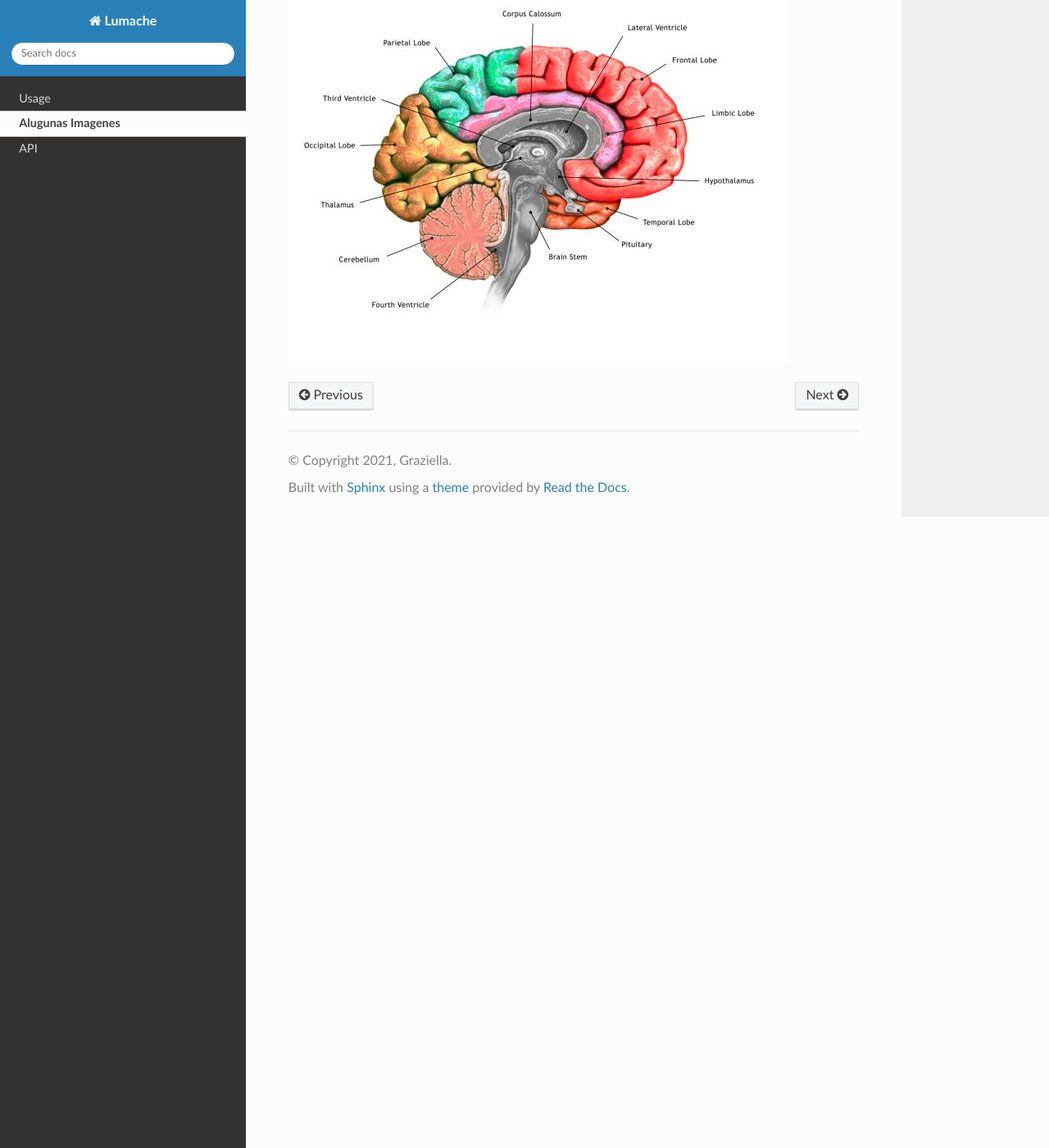
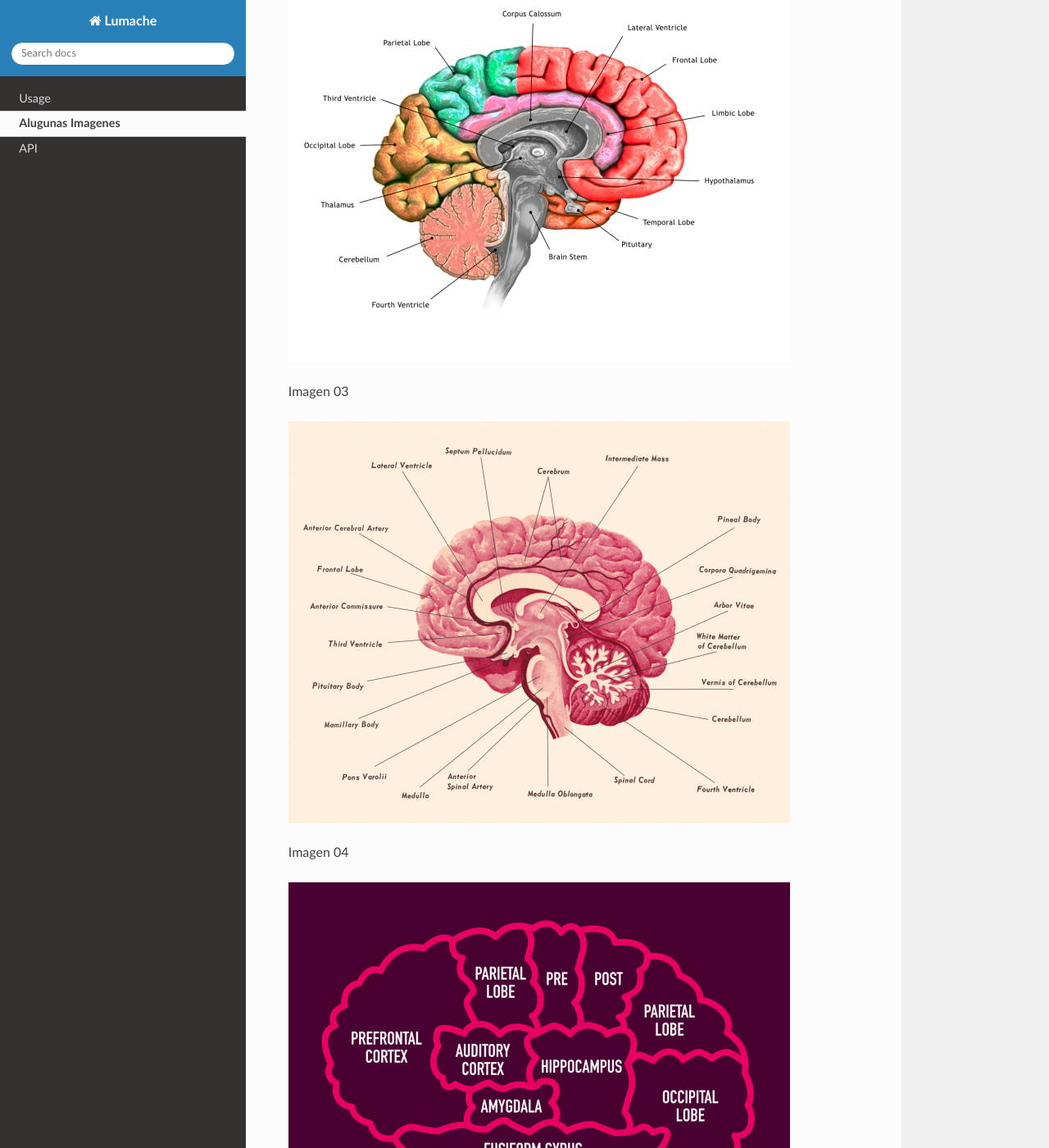
Before and after one commit to matecom57/santosg57-neuro, a Sphinx documentation site: the page built from docs/source/Imagenes/imagenes.rst, in a window 1280 px wide and 1400 px high, scrolled down 854 px. Shown: the whole window at 82% size. Built offline with Sphinx 7.4.7 and the Read the Docs theme 3.1.0, drawn with Linux system fonts in a browser that asks for light colours.

Commit message:
Test comité

```diff
--- a/docs/source/Imagenes/imagenes.rst
+++ b/docs/source/Imagenes/imagenes.rst
@@ -9,3 +9,12 @@ Imagen 01
 Imagen 02
 
 .. image:: im02.jpg
+
+
+Imagen 03
+
+.. image:: im03.jpg
+
+Imagen 04
+
+.. image:: im04.jpg
```
Also changed, not shown: docs/source/Imagenes/im03.jpg (added), docs/source/Imagenes/im04.jpg (added).
